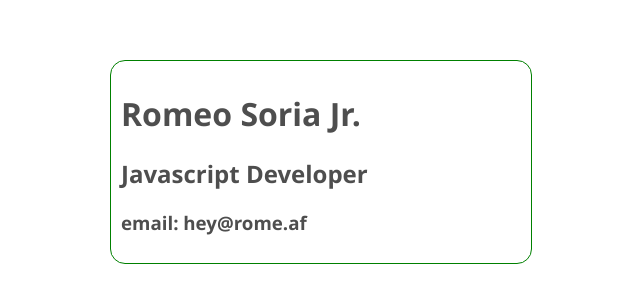
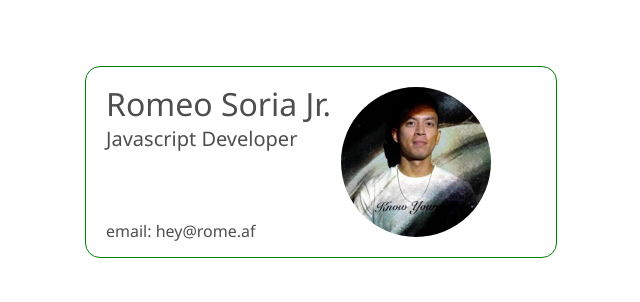
Before and after one commit to romeosoriajr/suprome, an Eleventy site: page src/index.njk in a window 1280 px wide. Shown: the part 238-540 px from the top of the page, without its empty margins (319-959 px from the left). Built offline with nearby package versions, Linux system fonts and the light colour scheme; Eleventy itself is replaced by a stand-in of ours; files that its build step writes are made by us from their sources.

Commit message:
added profile pic

```diff
--- a/eleventy.config.js
+++ b/eleventy.config.js
@@ -1,4 +1,4 @@
 module.exports = function(eleventyConfig) {
-  console.log('hi')
   eleventyConfig.addPassthroughCopy("src/css");
+  eleventyConfig.addPassthroughCopy("src/images");
 }
--- a/src/css/styles.css
+++ b/src/css/styles.css
@@ -19,10 +19,40 @@ body {
   justify-content: center;
 }
 
-
 .profile-card{
   padding: 10px;
-  min-width: 400px;
+  min-width: 450px;
   border: 1px solid green;
   border-radius: 15px;
 }
+
+.profile-card .card {
+  display: flex;
+}
+
+.profile-card .card .item {
+  padding: 5px 10px 5px 10px;
+  display: flex;
+  align-items: center;
+  justify-content: center;
+}
+
+.profile-card img {
+  max-width:150px;
+  border-radius: 50%;
+}
+
+.card-content {
+  height: 100%;
+  display: flex;
+  flex-direction: column;
+  justify-content: space-between;
+}
+
+.name {
+  font-size: 2rem;
+}
+
+.subtitle {
+  font-size: 1.25rem;
+}
--- a/src/index.njk
+++ b/src/index.njk
@@ -1,7 +1,7 @@
 ---
 layout: default.njk
 name: Romeo Soria Jr.
-occupation: Javascript Developer
+subtitle: Javascript Developer
 twitter: '@romeoso'
 github: '@romeosoriajr'
 email: hey@rome.af
@@ -9,14 +9,22 @@ email: hey@rome.af
 ---
 <div class="profile-card">
   <div class="card">
-    <div class="card-content">
-      <div class="card-header">
-        <h1>{{ name }}</h1>
-        <h2>{{ occupation }} </h2>
-      </div>
-      <div class="card-info">
-        <h3> email: {{ email }} </h3>
-      </div>
+    <div class="item">
+      <div class="card-content">
+        <div class="card-header">
+          <div class="name">
+            {{ name }}
+          </div>
+          <div class="subtitle">
+            {{ subtitle }}
+          </div>
+        </div>
+        <div class="card-info">
+          email: {{ email }}
+        </div>
+    </div>
+    <div class="item">
+      <img src="./images/profile.jpg"></img>
     </div>
   </div>
 </div>
```
Also changed, not shown: src/images/profile.jpg (added).
